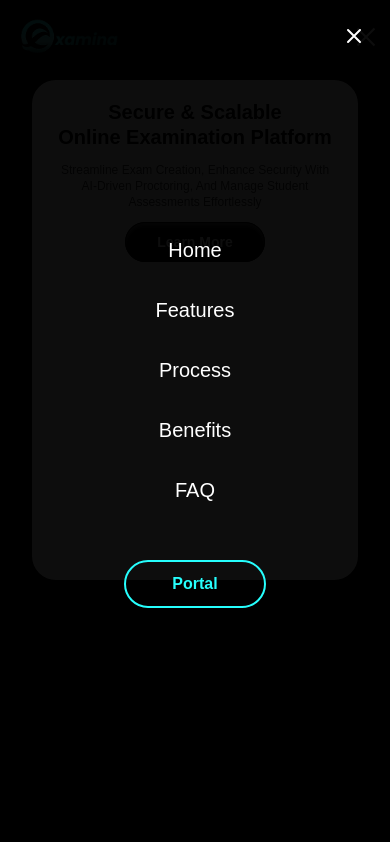
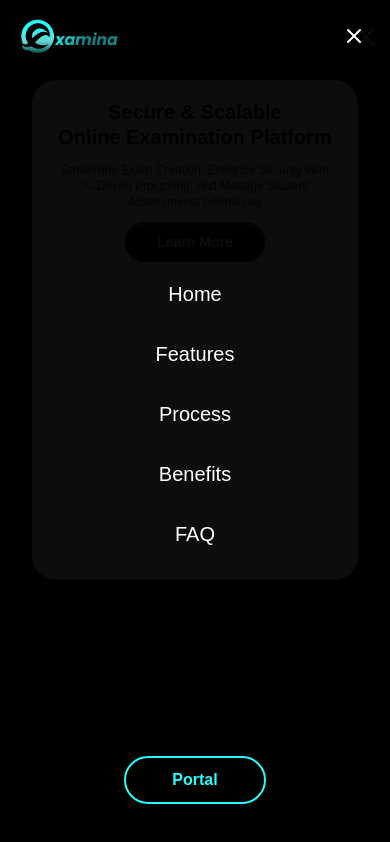
Before and after one commit to AgilWave/Examina-Frontend, a Next.js app: page / in a window 390 px wide. Both pictures are taken after a click on the button "Open menu". Built offline with nearby package versions, Linux system fonts and the light colour scheme.

Commit message:
refactor(navbar): fix mobile resposive issue

```diff
--- a/components/landing-page/navbar/page.tsx
+++ b/components/landing-page/navbar/page.tsx
@@ -8,7 +8,6 @@ function NavBar() {
   const [scrolled, setScrolled] = useState(false);
   const menuRef = useRef<HTMLDivElement | null>(null);
 
-  // Handle scroll effect
   useEffect(() => {
     const handleScroll = () => {
       setScrolled(window.scrollY > 20);
@@ -20,7 +19,11 @@ function NavBar() {
 
   useEffect(() => {
     const handleClickOutside = (event: MouseEvent) => {
-      if (isMenuOpen && menuRef.current && !menuRef.current.contains(event.target as Node)) {
+      if (
+        isMenuOpen &&
+        menuRef.current &&
+        !menuRef.current.contains(event.target as Node)
+      ) {
         closeMenu();
       }
     };
@@ -62,15 +65,20 @@ function NavBar() {
 
   return (
     <div
-      className={`fixed top-0 left-0 w-full z-50 transition-all duration-300 ${
-        scrolled ? "bg-black/80 backdrop-blur-md shadow-lg py-2" : "bg-transparent py-4"
+      className={`fixed top-0 left-0 w-full z-30 transition-all duration-300 ${
+        scrolled
+          ? "bg-black/80 backdrop-blur-md shadow-lg py-2"
+          : "bg-transparent py-4"
       }`}
     >
       <div className="max-w-7xl mx-auto px-4 sm:px-6 lg:px-8">
         <div className="flex justify-between items-center">
           <div className="flex-shrink-0">
-            <Image src={Logo}   className="w-[130px] md:w-[160px] sm:w-[120px]"
- alt={"examinaLogo"} />
+            <Image
+              src={Logo}
+              className="w-[130px] md:w-[160px] sm:w-[120px]"
+              alt={"examinaLogo"}
+            />
           </div>
 
           <div className="hidden md:flex items-center space-x-6 lg:space-x-12">
@@ -79,7 +87,9 @@ function NavBar() {
                 key={item}
                 className="relative text-white font-medium group cursor-pointer"
               >
-                <span className="transition-colors duration-300 group-hover:text-gray-300">{item}</span>
+                <span className="transition-colors duration-300 group-hover:text-gray-300">
+                  {item}
+                </span>
                 <span className="absolute bottom-0 left-0 w-0 h-0.5 bg-white transition-all duration-300 group-hover:w-full"></span>
               </div>
             ))}
@@ -105,7 +115,9 @@ function NavBar() {
                 ></span>
                 <span
                   className={`absolute h-0.5 bg-white transform transition-all duration-300 ${
-                    isMenuOpen ? "w-0 opacity-0 left-1/2 top-3" : "w-full opacity-100 top-3"
+                    isMenuOpen
+                      ? "w-0 opacity-0 left-1/2 top-3"
+                      : "w-full opacity-100 top-3"
                   }`}
                 ></span>
                 <span
@@ -120,13 +132,24 @@ function NavBar() {
       </div>
 
       <div
-        className={`fixed inset-0 bg-black/95 z-40 transition-all duration-500 ease-in-out transform ${
-          isMenuOpen ? "translate-x-0 opacity-100" : "translate-x-full opacity-0 pointer-events-none"
-        } md:hidden`}
+        className={`fixed inset-0 bg-black/95 z-50 h-screen w-screen md:hidden transition-all duration-500 ease-in-out ${
+          isMenuOpen
+            ? "opacity-100 translate-x-0"
+            : "opacity-0 translate-x-full pointer-events-none"
+        }`}
         ref={menuRef}
       >
+        <div className="h-full flex flex-col">
+          <div className="flex justify-between items-center p-4">
+            <div className="flex-shrink-0">
+              <Image
+                src={Logo}
+                className="w-[130px]"
+                alt={"examinaLogo"}
+              />
+            </div>
             <button
-          className="absolute top-4 right-4 text-white p-2 hover:text-gray-300"
+              className="text-white p-2 hover:text-gray-300"
               onClick={closeMenu}
               aria-label="Close menu"
             >
@@ -145,20 +168,35 @@ function NavBar() {
                 />
               </svg>
             </button>
+          </div>
 
-        <div className="flex flex-col items-center justify-center h-full space-y-8 p-4 text-xl">
-          {navItems.map((item) => (
+          <div className="flex-1 flex flex-col items-center justify-center">
+            {navItems.map((item, index) => (
               <div
                 key={item}
-              className="text-white font-medium relative overflow-hidden group cursor-pointer"
+                className={`text-white font-medium relative cursor-pointer text-xl py-4 transition-all duration-500 ease-in-out ${
+                  isMenuOpen
+                    ? "opacity-100 translate-y-0"
+                    : "opacity-0 translate-y-8"
+                }`}
+                style={{ transitionDelay: `${index * 100}ms` }}
                 onClick={closeMenu}
               >
-              <span className="transition-transform duration-300 inline-block group-hover:translate-y-[-100%]">{item}</span>
-              <span className="absolute top-[100%] left-0 transition-transform duration-300 inline-block group-hover:translate-y-[-100%]">{item}</span>
+                <span className="transition-colors duration-300 hover:text-gray-300">
+                  {item}
+                </span>
                 <span className="absolute bottom-0 left-0 w-0 h-0.5 bg-white transition-all duration-500 group-hover:w-full"></span>
               </div>
             ))}
-          <div className="pt-6">
+          </div>
+          <div
+            className={`flex justify-center pb-10 transition-all duration-500 ease-in-out ${
+              isMenuOpen
+                ? "opacity-100 translate-y-0"
+                : "opacity-0 translate-y-8"
+            }`}
+            style={{ transitionDelay: `${navItems.length * 100 + 100}ms` }}
+          >
             <Button label="Portal" onClick={closeMenu} />
           </div>
         </div>
```
Lines whose indentation alone changed are shown as unchanged.
